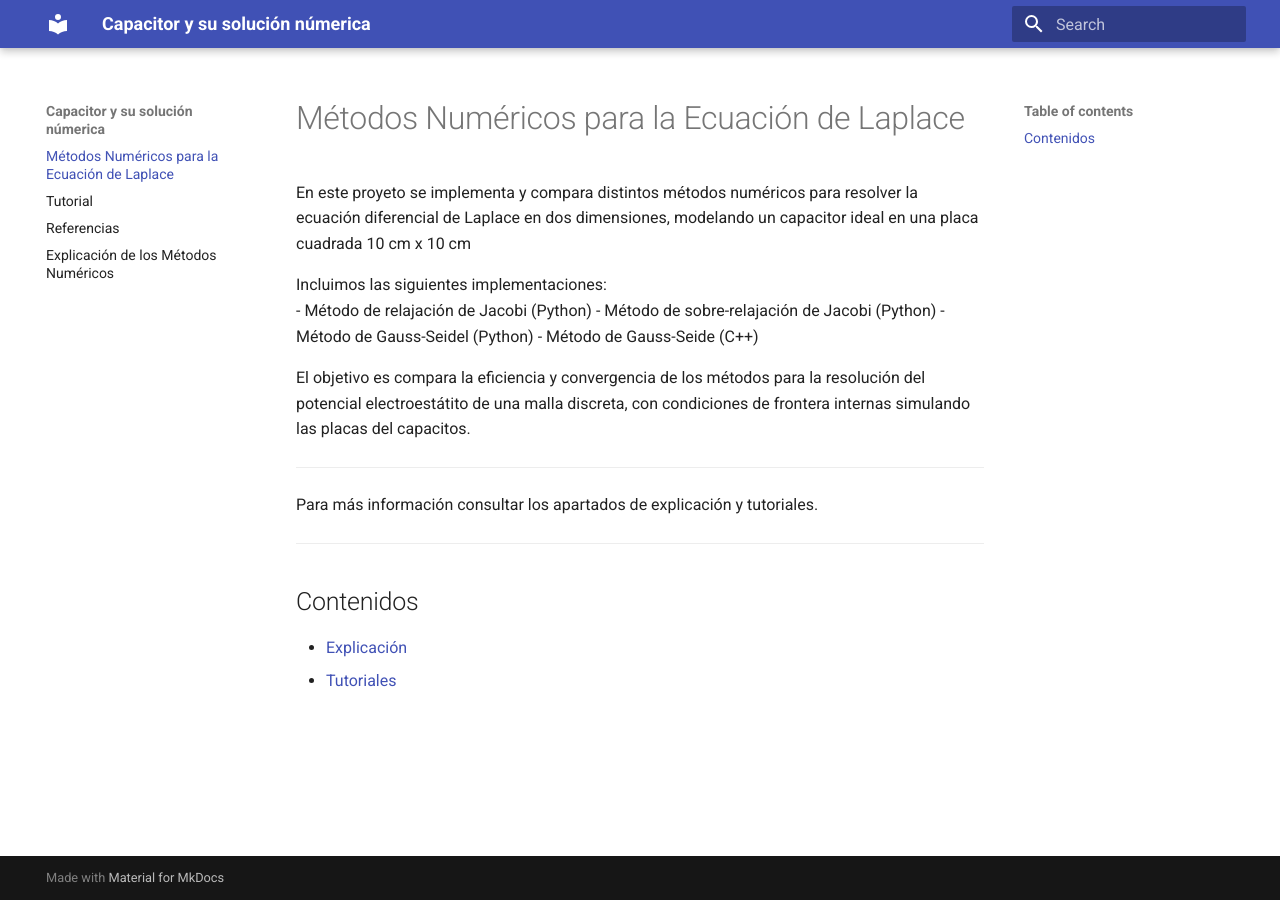
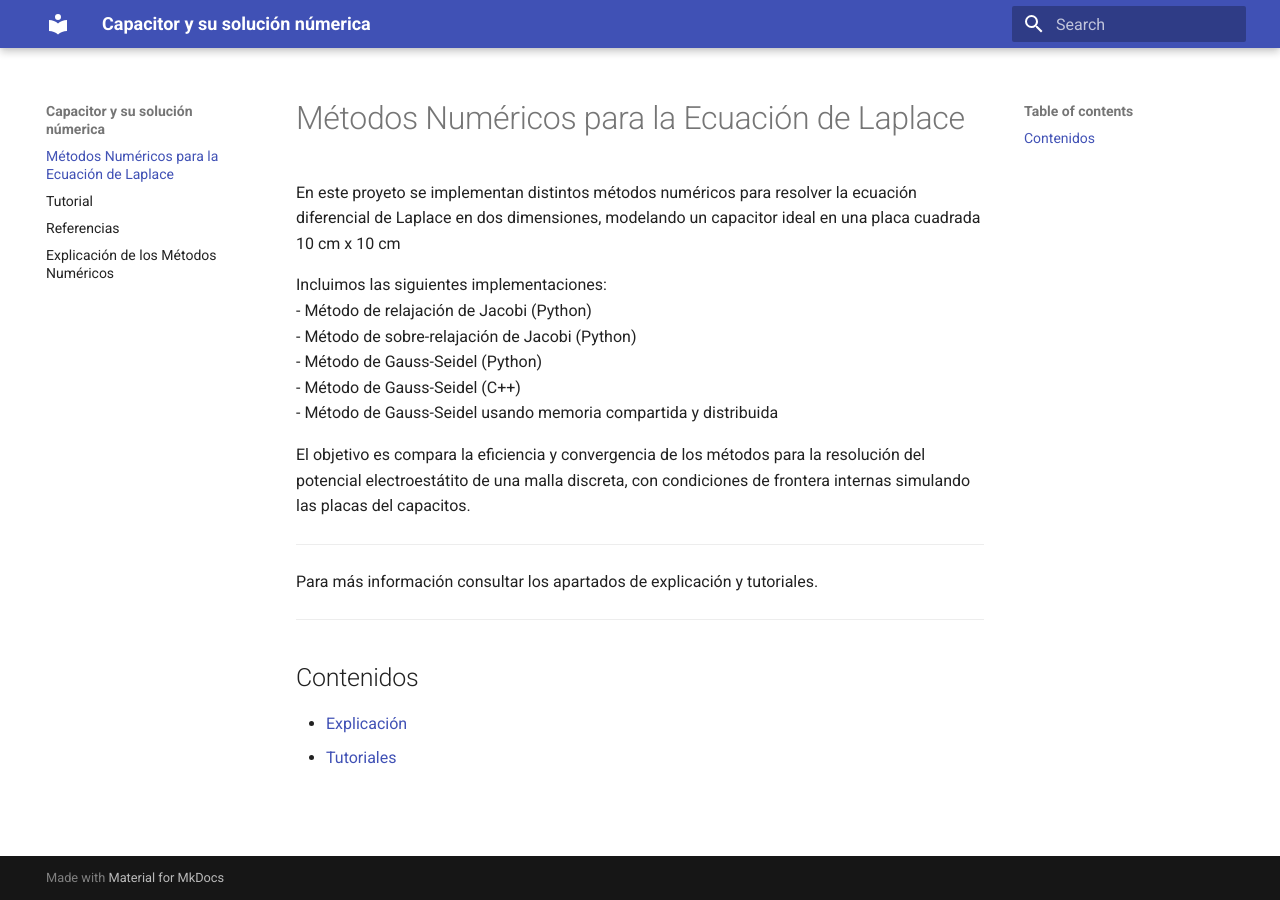
Before and after one commit to Robertvon9014/Electrostatica, an MkDocs documentation site: the page built from docs/index.md, in a window 1280 px wide. Built offline with MkDocs 1.6.1 and Material for MkDocs 9.7.7, drawn with Linux system fonts in a browser that asks for light colours.

Commit message:
Corrigiendo redacción

```diff
--- a/docs/index.md
+++ b/docs/index.md
@@ -1,13 +1,14 @@
 # Métodos Numéricos para la Ecuación de Laplace
 
-En este proyeto se implementa y compara distintos métodos numéricos para resolver la ecuación diferencial de Laplace en dos dimensiones, modelando
+En este proyeto se implementan distintos métodos numéricos para resolver la ecuación diferencial de Laplace en dos dimensiones, modelando
 un capacitor ideal en una placa cuadrada 10 cm x 10 cm
 
 Incluimos las siguientes implementaciones:<br>
-- Método de relajación de Jacobi (Python)
-- Método de sobre-relajación de Jacobi (Python)
-- Método de Gauss-Seidel (Python)
-- Método de Gauss-Seide (C++)
+- Método de relajación de Jacobi (Python)<br>
+- Método de sobre-relajación de Jacobi (Python) <br>
+- Método de Gauss-Seidel (Python)<br>
+- Método de Gauss-Seidel (C++)<br>
+- Método de Gauss-Seidel usando memoria compartida y distribuida
 
 El objetivo es compara la eficiencia y convergencia de los métodos para la resolución del potencial electroestátito de una malla discreta, con condiciones de frontera internas simulando las placas del capacitos.
 
```
